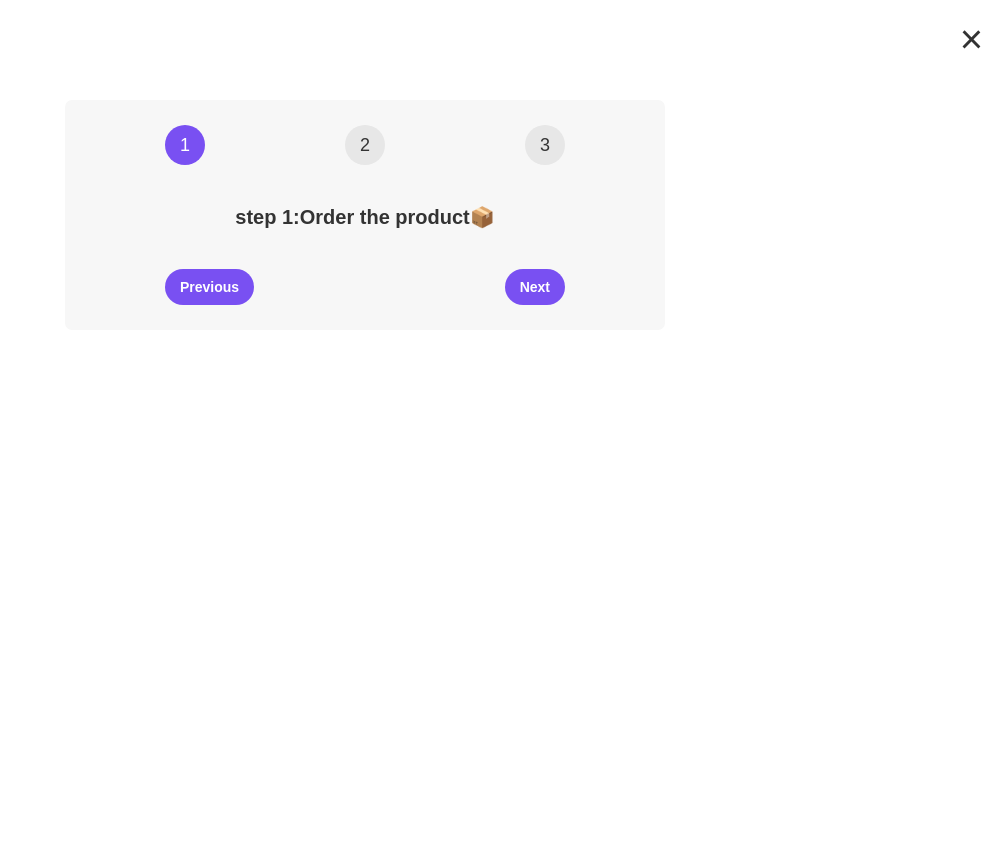
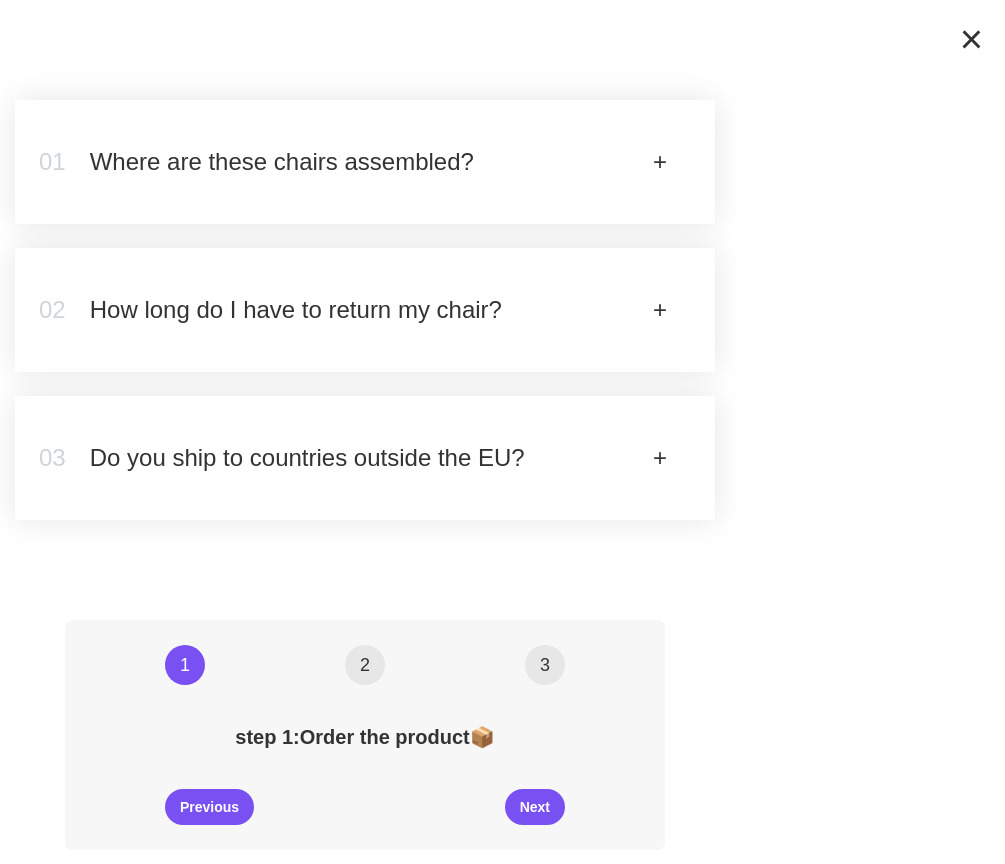
Before and after one commit to sujansince2003/stepcomponent, a React (Create React App) app: page / in a window 1280 px wide. Shown: the top 864 px of the page, without its empty margins (275-1280 px from the left). Before the commit the page ends 800 px from the top, so only its background shows below. Built offline with nearby package versions, Linux system fonts and the light colour scheme.

Commit message:
created Faq in step componet

```diff
--- a/src/App.js
+++ b/src/App.js
@@ -1,20 +1,22 @@
-import React, { useState } from "react"
-import "./index.css"
+import React, { useState } from "react";
+import "./index.css";
+import Card from "./Card";
 
 const messages = [
   "Order the product📦",
   "It is packed and send for delivery🚛",
   "You receive the Product😉",
-]
+];
 const App = () => {
-  const [step, setstep] = useState(1)
-  const [isOpen, setisOpen] = useState(true)
+  const [step, setstep] = useState(1);
+  const [isOpen, setisOpen] = useState(true);
 
   return (
     <>
+      <Card />
       <button
         onClick={() => {
-          setisOpen(() => !isOpen)
+          setisOpen(() => !isOpen);
         }}
         className="close"
       >
@@ -33,7 +35,7 @@ const App = () => {
           <div className="buttons">
             <button
               onClick={() => {
-                setstep(() => (step > 1 ? step - 1 : step))
+                setstep(() => (step > 1 ? step - 1 : step));
               }}
               style={{ backgroundColor: "#7950f2", color: "white" }}
             >
@@ -41,7 +43,7 @@ const App = () => {
             </button>
             <button
               onClick={() => {
-                setstep(() => (step < 3 ? step + 1 : step))
+                setstep(() => (step < 3 ? step + 1 : step));
               }}
               style={{ backgroundColor: "#7950f2", color: "white" }}
             >
@@ -51,7 +53,7 @@ const App = () => {
         </div>
       )}
     </>
-  )
-}
+  );
+};
 
-export default App
+export default App;
--- /dev/null
+++ b/src/Card.jsx
@@ -0,0 +1,58 @@
+import { useState } from "react";
+
+
+const faqs = [
+  {
+    title: "Where are these chairs assembled?",
+    text:
+      "Lorem ipsum dolor sit amet consectetur, adipisicing elit. Accusantium, quaerat temporibus quas dolore provident nisi ut aliquid ratione beatae sequi aspernatur veniam repellendus."
+  },
+  {
+    title: "How long do I have to return my chair?",
+    text:
+      "Pariatur recusandae dignissimos fuga voluptas unde optio nesciunt commodi beatae, explicabo natus."
+  },
+  {
+    title: "Do you ship to countries outside the EU?",
+    text:
+      "Excepturi velit laborum, perspiciatis nemo perferendis reiciendis aliquam possimus dolor sed! Dolore laborum ducimus veritatis facere molestias!"
+  }
+];
+
+export default function Faq() {
+  return (
+    <div>
+      <Accordion data={faqs} />
+    </div>
+  );
+}
+
+function Accordion({ data }) {
+  const [curOpen, setIsOpen] = useState(null);
+  return (
+    <div className="accordion">
+      {data.map((el, i) => (
+        <AccordionItem  curOpen={curOpen} onOpen={setIsOpen} title={el.title} text={el.text} num={i} key={el.title} />
+      ))}
+    </div>
+  );
+}
+
+function AccordionItem({ num, title, text,curOpen,onOpen }) {
+  const isOpen=num===curOpen
+
+
+  function handleToggle() {
+    onOpen(isOpen?null:num);
+  }
+
+  return (
+    <div className={`item ${isOpen ? "open" : ""}`} onClick={handleToggle}>
+      <p className="number">{num < 9 ? `0${num + 1}` : num + 1}</p>
+      <p className="title">{title}</p>
+      <p className="icon">{isOpen ? "-" : "+"}</p>
+
+      {isOpen && <div className="content-box">{text}</div>}
+    </div>
+  );
+}
--- a/src/index.css
+++ b/src/index.css
@@ -93,3 +93,65 @@ h3 {
 .close:hover {
   color: #7950f2;
 }
+
+
+.accordion {
+  width: 700px;
+  margin: 100px auto;
+  display: flex;
+  flex-direction: column;
+  gap: 24px;
+}
+
+.item {
+  box-shadow: 0 0 30px rgba(0, 0, 0, 0.1);
+  padding: 20px 24px;
+  padding-right: 48px;
+  cursor: pointer;
+  border-top: 4px solid #fff;
+  border-bottom: 4px solid #fff;
+
+  display: grid;
+  grid-template-columns: auto 1fr auto;
+  column-gap: 24px;
+  row-gap: 32px;
+  align-items: center;
+}
+
+.number {
+  font-size: 24px;
+  font-weight: 500;
+  color: #ced4da;
+}
+
+.title,
+.icon {
+  font-size: 24px;
+  font-weight: 500;
+}
+
+.content-box {
+  grid-column: 2 / -1;
+  padding-bottom: 16px;
+  line-height: 1.6;
+}
+
+.content-box ul {
+  color: #868e96;
+  margin-left: 16px;
+  margin-top: 16px;
+
+  display: flex;
+  flex-direction: column;
+  gap: 12px;
+}
+
+/* OPEN STATE */
+.open {
+  border-top: 4px solid #087f5b;
+}
+
+.open .number,
+.open .title {
+  color: #087f5b;
+}
```
